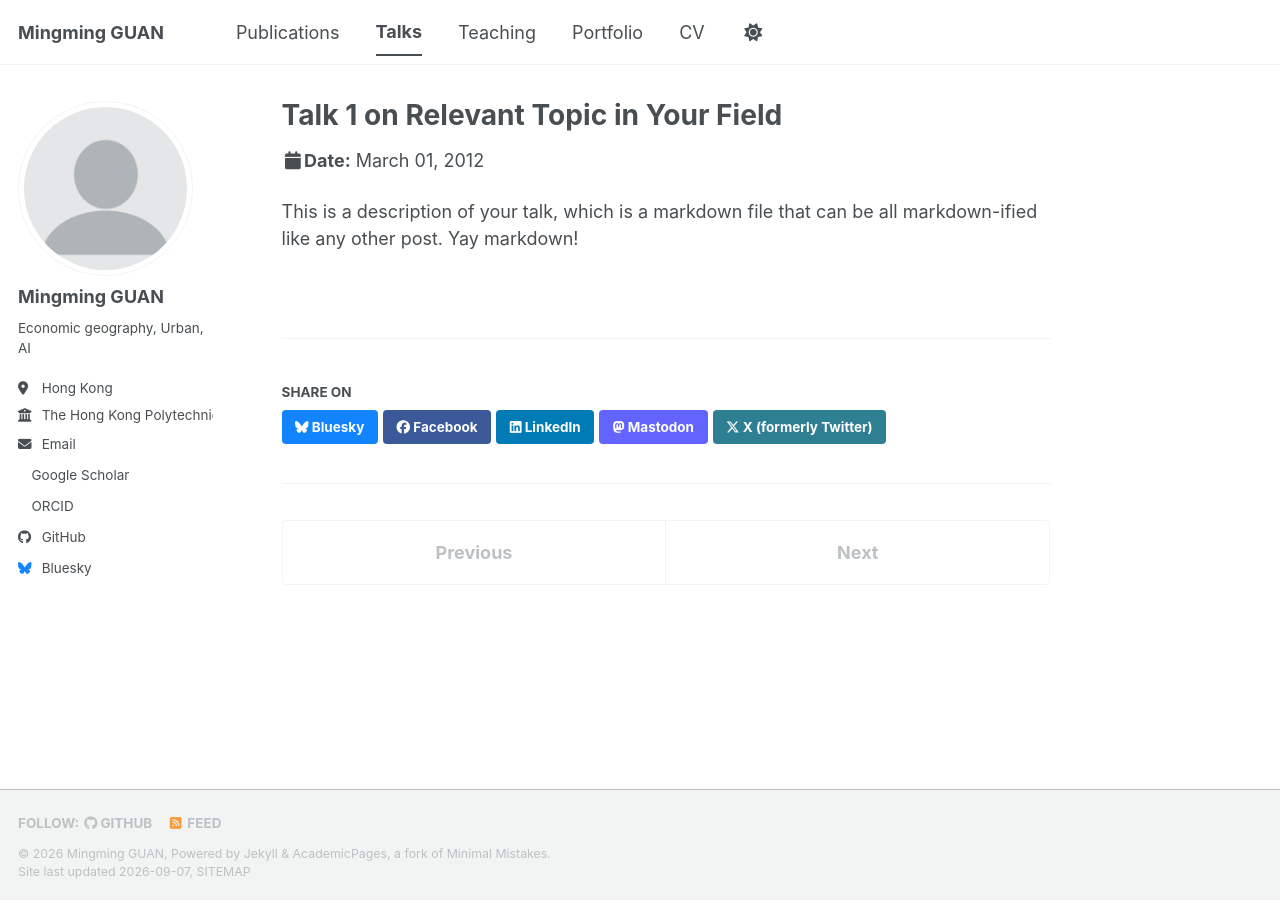
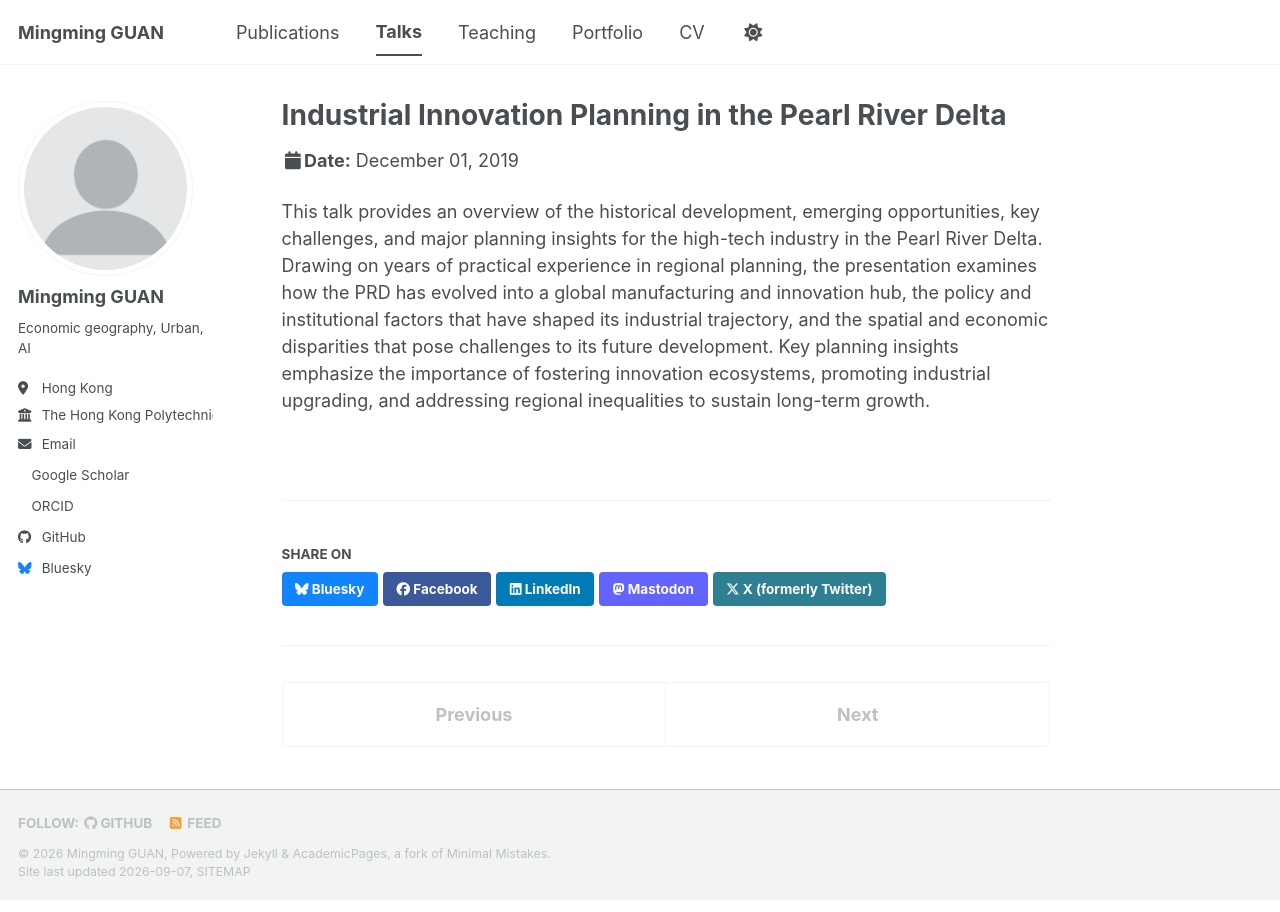
Before and after one commit to geogmm/geogmm.github.io, a Jekyll site: the page built from _talks/2012-03-01-talk-1.md, in a window 1280 px wide. Built offline with Jekyll 4.4.1, drawn with Linux system fonts in a browser that asks for light colours; a style sheet for code colours, icons or effects is not loaded.

Commit message:
Update 2012-03-01-talk-1.md

```diff
--- a/_talks/2012-03-01-talk-1.md
+++ b/_talks/2012-03-01-talk-1.md
@@ -1,11 +1,11 @@
 ---
-title: "Talk 1 on Relevant Topic in Your Field"
+title: "Industrial Innovation Planning in the Pearl River Delta"
 collection: talks
 type: "Talk"
-permalink: /talks/2012-03-01-talk-1
-venue: "UC San Francisco, Department of Testing"
-date: 2012-03-01
-location: "San Francisco, CA, USA"
+permalink: /talks/2019-12-01-talk-prd-innovation
+venue: "Foshan, Guangdong Province"
+date: 2019-12-01
+location: "Foshan, Guangdong, China"
 ---
 
-This is a description of your talk, which is a markdown file that can be all markdown-ified like any other post. Yay markdown!
+This talk provides an overview of the historical development, emerging opportunities, key challenges, and major planning insights for the high-tech industry in the Pearl River Delta. Drawing on years of practical experience in regional planning, the presentation examines how the PRD has evolved into a global manufacturing and innovation hub, the policy and institutional factors that have shaped its industrial trajectory, and the spatial and economic disparities that pose challenges to its future development. Key planning insights emphasize the importance of fostering innovation ecosystems, promoting industrial upgrading, and addressing regional inequalities to sustain long-term growth.
```
